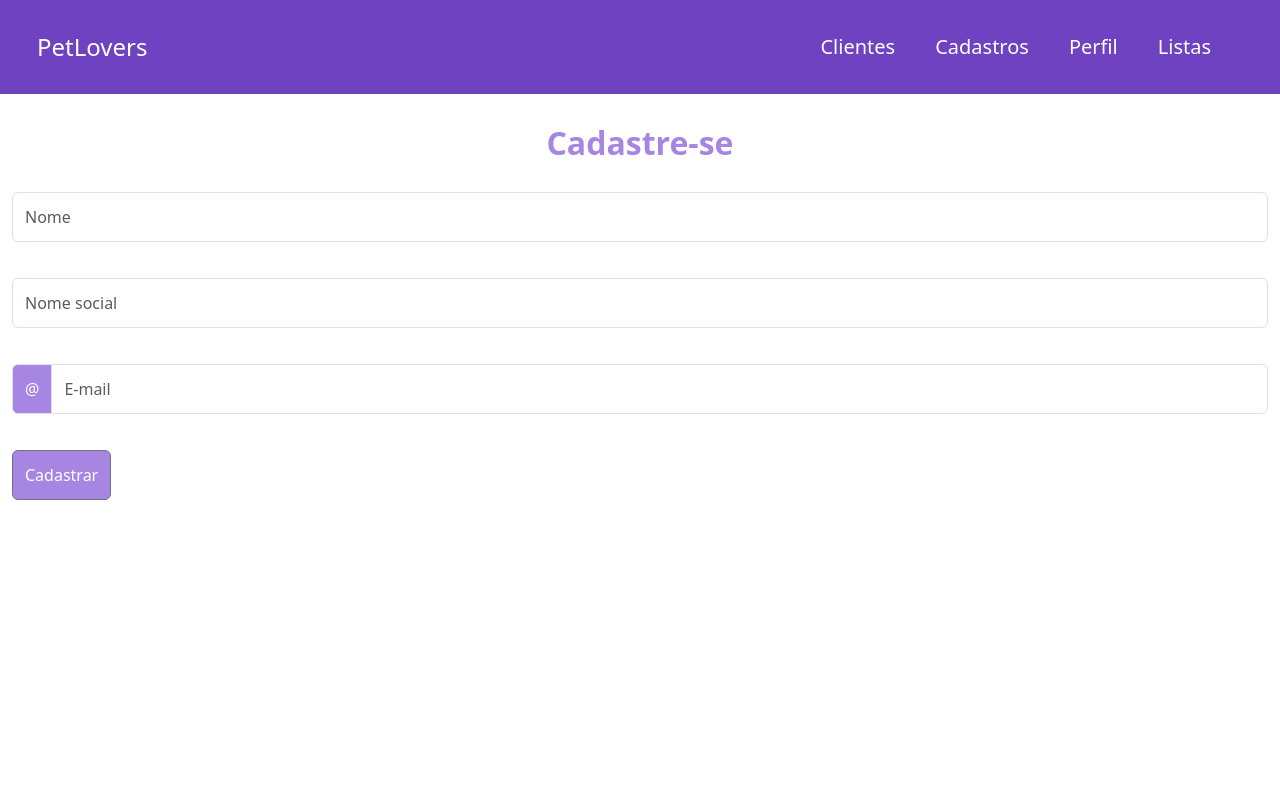
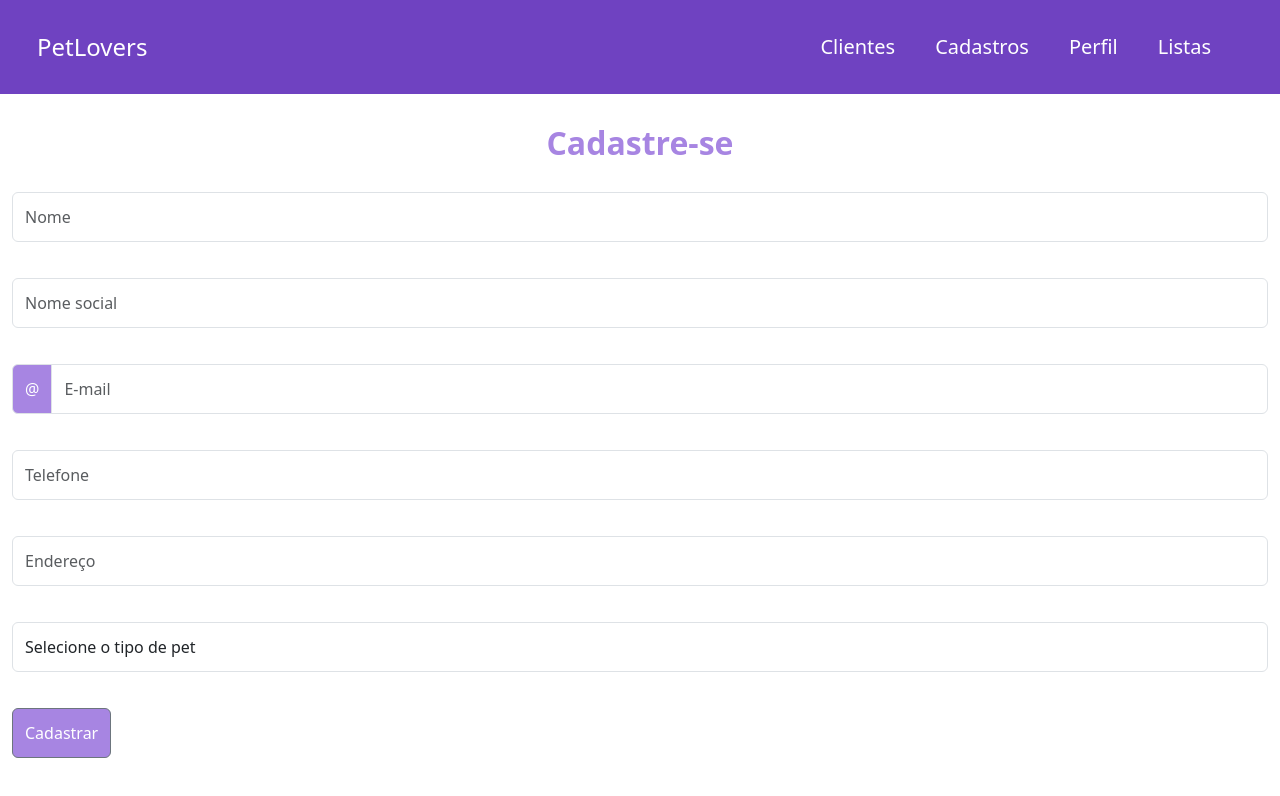
Before and after one commit to ninabtolo/PetLovers, a React (Create React App) app in the folder atvii/: page / in a window 1280 px wide. Both pictures are taken after a click on the link "Cadastros". Shown: the top 796 px of the page. Built offline with nearby package versions, Linux system fonts and the light colour scheme.

Commit message:
Update formularioCadastroCliente.tsx

```diff
--- a/atvii/src/componentes/formularioCadastroCliente.tsx
+++ b/atvii/src/componentes/formularioCadastroCliente.tsx
@@ -60,6 +60,45 @@ export default class FormularioCadastroCliente extends Component<Props> {
                             style={{ height: "50px" }}
                         />
                     </div>
+
+                    <div className="input-group mb-3" style={{ padding: "10px 0" }}>
+                        <input
+                            type="text"
+                            className="form-control"
+                            placeholder="Telefone"
+                            aria-label="Telefone"
+                            aria-describedby="basic-addon1"
+                            style={{ height: "50px" }}
+                        />
+                    </div>
+
+                    <div className="input-group mb-3" style={{ padding: "10px 0" }}>
+                        <input
+                            type="text"
+                            className="form-control"
+                            placeholder="Endereço"
+                            aria-label="Endereço"
+                            aria-describedby="basic-addon1"
+                            style={{ height: "50px" }}
+                        />
+                    </div>
+
+                    <div className="input-group mb-3" style={{ padding: "10px 0" }}>
+                        <select
+                            className="form-control"
+                            style={{ height: "50px" }}
+                        >
+                            <option value="">Selecione o tipo de pet</option>
+                            <option value="cachorro">Cachorro</option>
+                            <option value="gato">Gato</option>
+                            <option value="passaro">Pássaro</option>
+                            <option value="coelho">Coelho</option>
+                            <option value="chinchila">Chinchila</option>
+                            <option value="hamster">Hamster</option>
+                            <option value="iguana">Iguana</option>
+                        </select>
+                    </div>
+
                     <div className="input-group mb-3" style={{ padding: "10px 0" }}>
                         <button
                             className="btn btn-outline-secondary"
```
